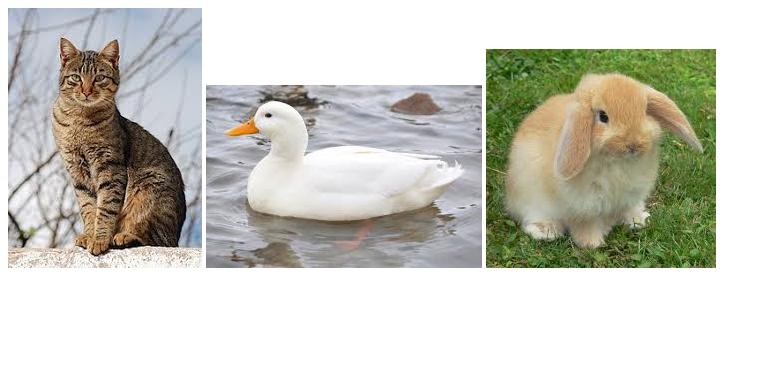
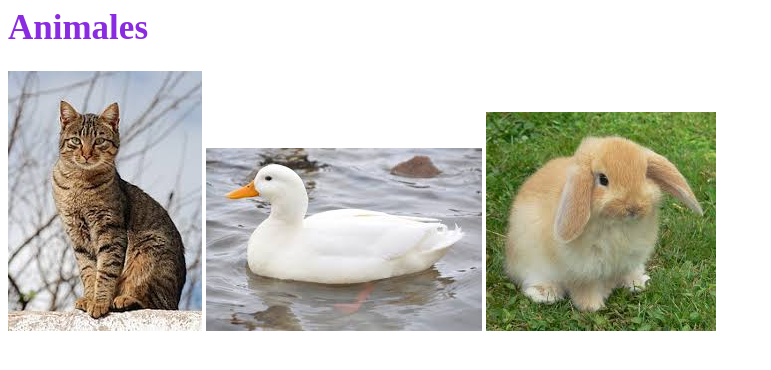
Before and after one commit to nikol1312/Proyecto-NikolFernandez, a plain HTML site: page ejercicio2.html in a window 1280 px wide. Shown: the whole page, without its empty margins (0-771 px from the left). Drawn offline with Linux system fonts and the light colour scheme.

Commit message:
version 02-v2

```diff
--- a/ejercicio2.html
+++ b/ejercicio2.html
@@ -5,6 +5,9 @@
     <title>Imagenes html</title>
 </head>
 <body>
+    <header>
+        <h1 style="font-size:35px;color: blueviolet;">Animales</h1>
+    </header>
     <img src="img/Gato.jpeg" alt="Foto de un gato">
     <img src="img/Pato.jpeg" alt="Foto de un pato">
     <img src="img/Conejo.jpeg" alt="Foto de un conejo">
```
